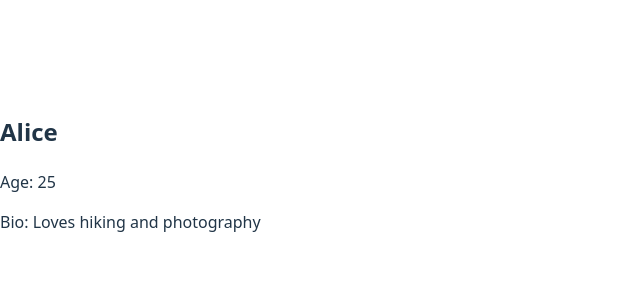
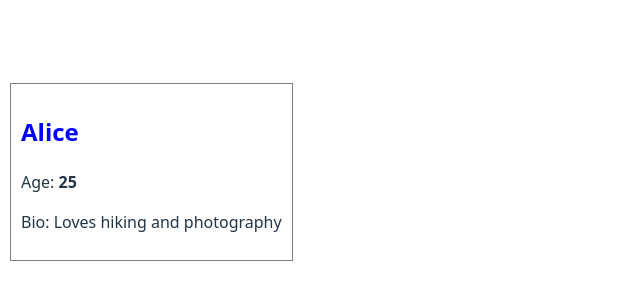
Before and after one commit to chisom5101/alx-fe-reactjs, a React (Vite) app in the folder alx-react-app-new/: page / in a window 1280 px wide. Shown: the part 228-528 px from the top of the page, without its empty margins (0-640 px from the left). Built offline with nearby package versions, Linux system fonts and the light colour scheme.

Commit message:
Update UserProfile.jsx

```diff
--- a/alx-react-app-new/src/components/UserProfile.jsx
+++ b/alx-react-app-new/src/components/UserProfile.jsx
@@ -3,10 +3,10 @@
 
 const UserProfile = (props) => {
   return (
-    <div>
-      <h2>{props.name}</h2>
-      <p>Age: {props.age}</p>
-      <p>Bio: {props.bio}</p>
+    <div style={{ border: '1px solid gray', padding: '10px', margin: '10px' }}>
+   <h2 style={{ color: 'blue' }}>{props.name}</h2>
+   <p>Age: <span style={{ fontWeight: 'bold' }}>{props.age}</span></p>
+   <p>Bio: {props.bio}</p>
     </div>
   );
 };
```
